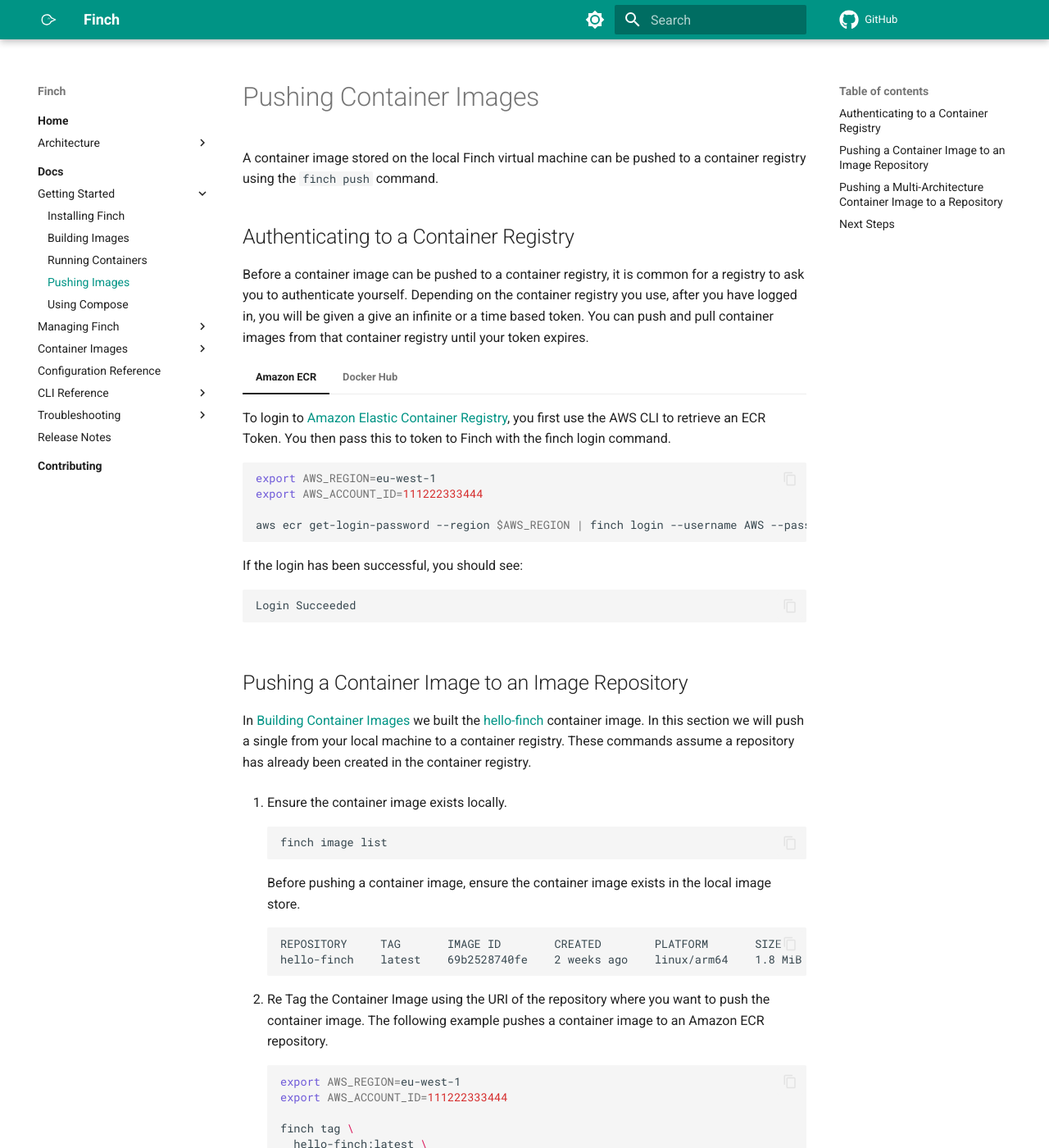
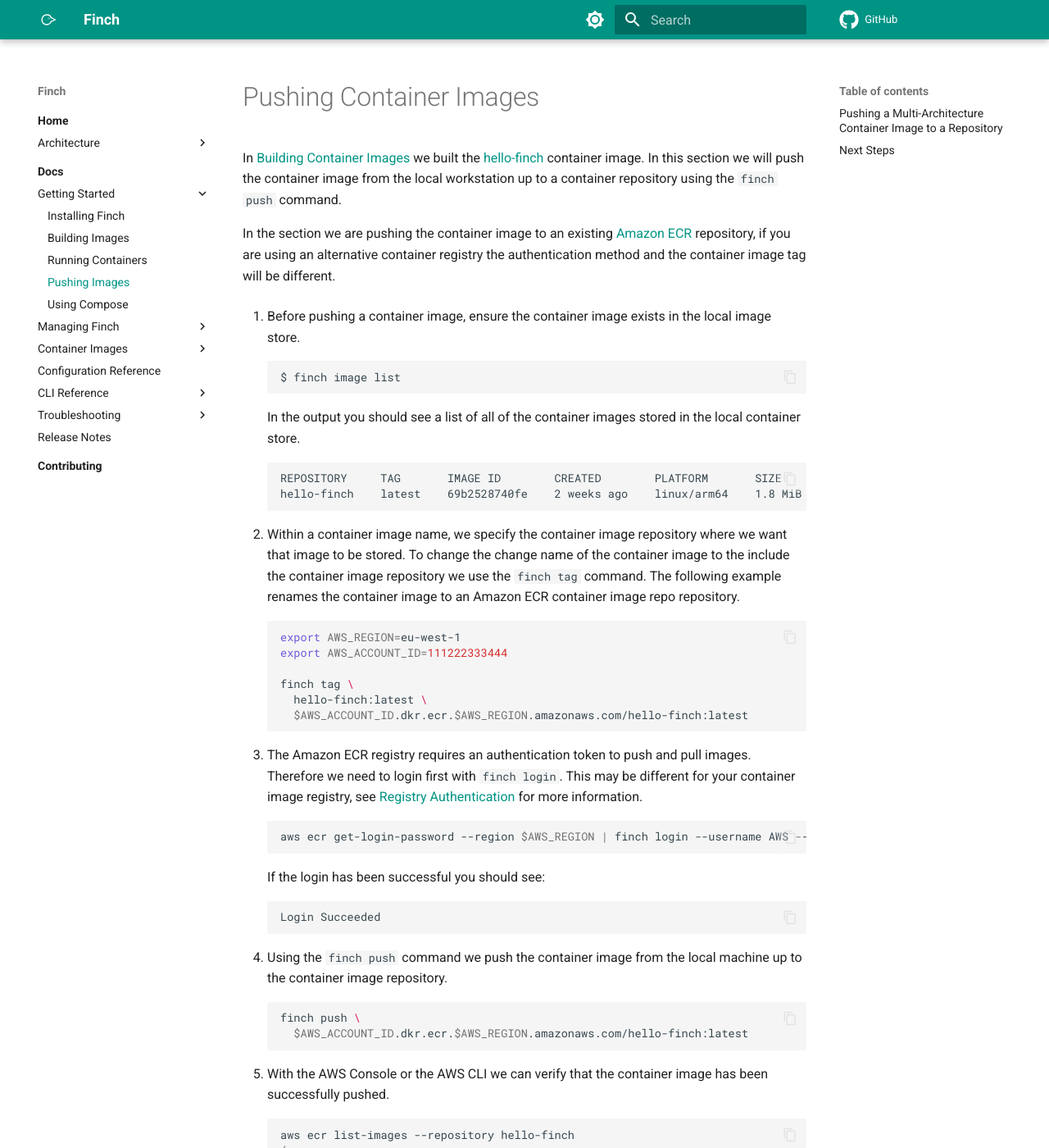
Before and after one commit to runfinch/finch-website, an MkDocs documentation site: the page built from docs/docs/getting-started/pushing-images.md, in a window 1280 px wide and 1400 px high. Shown: the whole window at 82% size. Built offline with MkDocs 1.6.1 and Material for MkDocs 9.7.7, drawn with Linux system fonts in a browser that asks for light colours; comment, search, counter and statistics services are not loaded; some of the changed text lies outside the part shown.

Commit message:
docs: Create a dedicated page for registry auth (#39)
Signed-off-by: Olly Pomeroy <opomer@amazon.co.uk>

````diff
--- a/docs/docs/getting-started/pushing-images.md
+++ b/docs/docs/getting-started/pushing-images.md
@@ -1,77 +1,35 @@
 # Pushing Container Images
 
-A container image stored on the local Finch virtual machine can be pushed to a
-container registry using the `finch push` command.
+In [Building Container Images](../building-images/) we built the
+[hello-finch](https://github.com/runfinch/finch/tree/main/contrib/hello-finch)
+container image. In this section we will push the container image from the local
+workstation up to a container repository using the `finch push` command.
 
-## Authenticating to a Container Registry
+In the section we are pushing the container image to an existing [Amazon
+ECR](https://aws.amazon.com/ecr/) repository, if you are using an alternative
+container registry the authentication method and the container image tag will be
+different.
 
-Before a container image can be pushed to a container registry, it is common for
-a registry to ask you to authenticate yourself. Depending on the container
-registry you use, after you have logged in, you will be given a give an infinite
-or a time based token. You can push and pull container images from that
-container registry until your token expires.
-
-=== "Amazon ECR"
-    To login to [Amazon Elastic Container
-    Registry](https://aws.amazon.com/ecr/), you first use the AWS CLI to
-    retrieve an ECR Token. You then pass this to token to Finch with the finch
-    login command.
+1. Before pushing a container image, ensure the container image exists in the
+   local image store.
 
     ```bash
-    export AWS_REGION=eu-west-1
-    export AWS_ACCOUNT_ID=111222333444
-
-    aws ecr get-login-password --region $AWS_REGION | finch login --username AWS --password-stdin $AWS_ACCOUNT_ID.dkr.ecr.$AWS_REGION.amazonaws.com
+    $ finch image list
     ```
 
-    If the login has been successful, you should see:
-
-    ```bash
-    Login Succeeded
-    ```
-
-=== "Docker Hub"
-    To login to [Docker Hub](https://hub.docker.com/), or any registry with
-    username and password authentication. You can use the finch login command
-    and enter the username and password when prompted.
-
-    ```bash
-    finch login
-    Enter Username: username
-    Enter Password:
-    ```
-
-    If the login has been successful, you should see:
-
-    ```bash
-    Login Succeeded
-    ```
-
-## Pushing a Container Image to an Image Repository
-
-In [Building Container Images](../building_images/) we built the
-[hello-finch](https://github.com/runfinch/finch/tree/main/contrib/hello-finch)
-container image. In this section we will push a single from your local machine
-to a container registry. These commands assume a repository has already been
-created in the container registry.
-
-1. Ensure the container image exists locally.
-
-    ```bash
-    finch image list
-    ```
-
-    Before pushing a container image, ensure the container image exists in the
-    local image store.
+    In the output you should see a list of all of the container images stored in
+    the local container store.
 
     ```
     REPOSITORY     TAG       IMAGE ID        CREATED        PLATFORM       SIZE       BLOB SIZE
     hello-finch    latest    69b2528740fe    2 weeks ago    linux/arm64    1.8 MiB    1008.4 KiB
     ```
 
-2. Re Tag the Container Image using the URI of the repository where you want to
-   push the container image. The following example pushes a container image to
-   an Amazon ECR repository.
+2. Within a container image name, we specify the container image repository
+   where we want that image to be stored. To change the change name of the
+   container image to the include the container image repository we use the
+   `finch tag` command. The following example renames the container image to an
+   Amazon ECR container image repo repository.
 
     ```bash
     export AWS_REGION=eu-west-1
@@ -82,16 +40,31 @@
       $AWS_ACCOUNT_ID.dkr.ecr.$AWS_REGION.amazonaws.com/hello-finch:latest
     ```
 
-3. Push the container image up to the container registry.
+3. The Amazon ECR registry requires an authentication token to push and pull
+   images. Therefore we need to login first with `finch login`. This may be
+   different for your container image registry, see [Registry
+   Authentication](../../container-images/authentication/) for more information.
+
+    ```bash
+    aws ecr get-login-password --region $AWS_REGION | finch login --username AWS --password-stdin $AWS_ACCOUNT_ID.dkr.ecr.$AWS_REGION.amazonaws.com
+    ```
+
+    If the login has been successful you should see:
+
+    ```bash
+    Login Succeeded
+    ```
+
+4. Using the `finch push` command we push the container image from the local
+   machine up to the container image repository.
 
     ```bash
     finch push \
       $AWS_ACCOUNT_ID.dkr.ecr.$AWS_REGION.amazonaws.com/hello-finch:latest
     ```
 
-4. Using the Console or the CLI of the container registry (in this example
-   Amazon ECR), you can verify that the container image has been successfully
-   pushed.
+4. With the AWS Console or the AWS CLI we can verify that the container image
+   has been successfully pushed.
 
     ```bash
     aws ecr list-images --repository hello-finch
@@ -124,9 +98,9 @@
     hello-finch    latest    5874669344b3    3 seconds ago    linux/amd64    0.0 B      1.0 MiB
     ```
 
-2. Re tag the container image using the URI of the repository where you want to
-   push the container image. The following example pushes a container image to
-   an Amazon ECR repository.
+2. Change the name of the container image using `finch tag` so the destination
+   repository is included in the tag. The following example pushes a container
+   image to an Amazon ECR repository.
 
     ```bash
     export AWS_REGION=eu-west-1
@@ -137,13 +111,14 @@
       $AWS_ACCOUNT_ID.dkr.ecr.$AWS_REGION.amazonaws.com/hello-finch:latest
     ```
 
-    You can verify both images have been re tagged using the `finch image list` command.
+    You can verify both images have been re tagged using the `finch image list`
+    command.
 
     ```bash
     finch image list
     ```
 
-    Now you can see 4 images, 1 for each architecture for each tag.
+    Now you should see four images, one for each architecture for each tag.
 
     ```
     REPOSITORY                                                  TAG       IMAGE ID        CREATED               PLATFORM       SIZE       BLOB SIZE
@@ -153,7 +128,22 @@
     hello-finch                                                 latest    5874669344b3    About a minute ago    linux/amd64    0.0 B      1.0 MiB
     ```
 
-3. Push the container images up to the container registry using the `--platform`
+3. The Amazon ECR registry requires an authentication token to push and pull
+   images. Therefore we need to login first with `finch login`. This may be
+   different for your container image registry, see [Registry
+   Authentication](../../container-images/authentication/) for more information.
+
+    ```bash
+    aws ecr get-login-password --region $AWS_REGION | finch login --username AWS --password-stdin $AWS_ACCOUNT_ID.dkr.ecr.$AWS_REGION.amazonaws.com
+    ```
+
+    If the login has been successful you should see:
+
+    ```bash
+    Login Succeeded
+    ```
+
+4. Push the container images up to the container registry using the `--platform`
    flag to specify the architecture(s) you want to push.
 
     ```bash
@@ -162,10 +152,9 @@
       $AWS_ACCOUNT_ID.dkr.ecr.$AWS_REGION.amazonaws.com/hello-finch:latest
     ```
 
-4. Using the Console or the CLI of the container registry (in this example
-   Amazon ECR), you can verify that the container image has been successfully
-   pushed. In the output below, you can see there are 3 digests. 1 corresponding
-   to the [OCI Image
+5. With the AWS Console or the AWS CLI we can verify that the container image
+   has been successfully pushed. In the output below, you can see there are 3
+   digests. 1 corresponding to the [OCI Image
    Index](https://github.com/opencontainers/image-spec/blob/main/image-index.md)
    , and an [OCI Image
    Manifest](https://github.com/opencontainers/image-spec/blob/main/manifest.md)
@@ -194,4 +183,4 @@
 In this short section, you learned how to push container images on finch.
 
 * To learn more about the `finch push` command see the [CLI
-  Reference](/cli-reference/finch_push/).
+  Reference](/docs/cli-reference/finch_push/).
--- a/mkdocs.yml
+++ b/mkdocs.yml
@@ -24,6 +24,7 @@
              - Upgrading Finch: "docs/managing-finch/macos/upgrading-finch.md"
              - Uninstalling Finch: "docs/managing-finch/macos/uninstalling-finch.md"
       - Container Images:
+          - Registry Authentication: "docs/container-images/authentication.md"
           - Image Signing: "docs/container-images/signing-images.md"
       - Configuration Reference: "docs/configuration-reference.md"
       - CLI Reference:
````
Also changed, not shown: other parts of docs/docs/getting-started/pushing-images.md (+5 -4 lines), docs/docs/container-images/authentication.md (added, +155 -0 lines).
